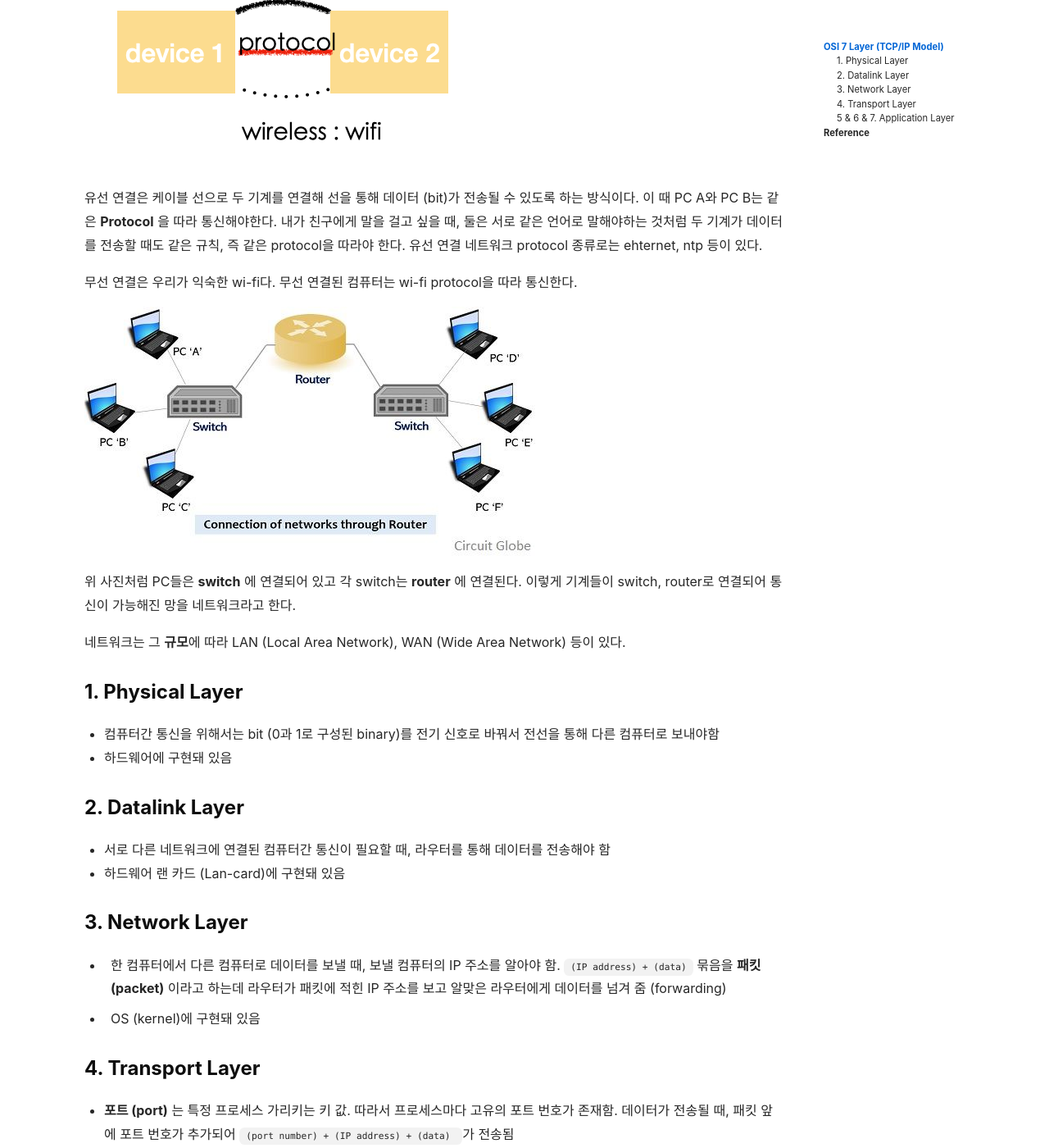
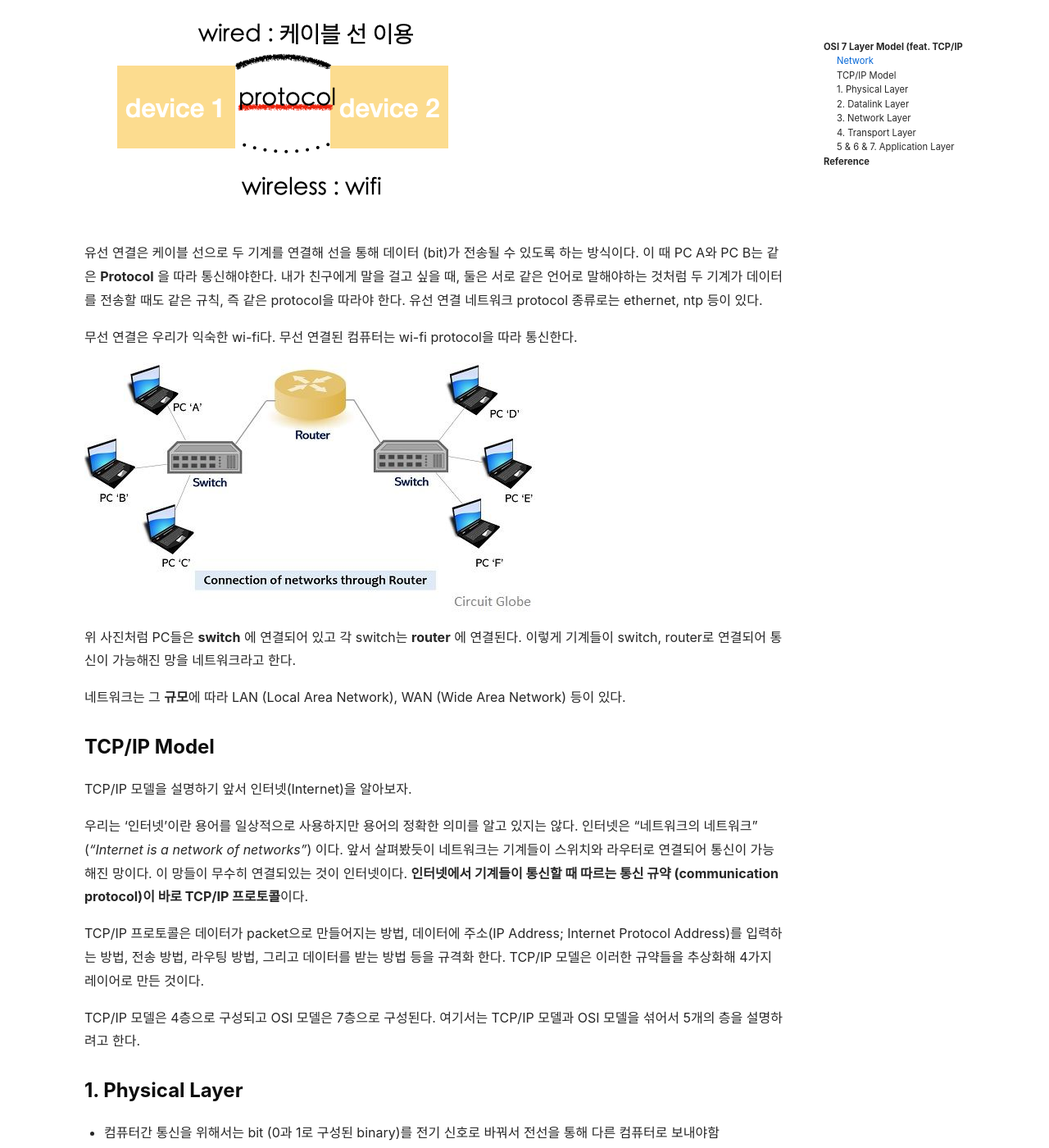
Before and after one commit to ChristinaROK/ChristinaROK.github.io, a Jekyll site: the page built from _posts/2021-08-20-osi7layer.md, in a window 1280 px wide and 1400 px high, scrolled down 685 px. Shown: the whole window at 82% size. Built offline with Jekyll 4.4.1, drawn with Linux system fonts in a browser that asks for light colours; nearby versions of some CDN libraries; some of the changed text lies outside the part shown.

Commit message:
Developing

```diff
--- a/_posts/2021-08-20-osi7layer.md
+++ b/_posts/2021-08-20-osi7layer.md
@@ -8,11 +8,13 @@
 
 ---
 
-## OSI 7 Layer (TCP/IP Model)
+## OSI 7 Layer Model (feat. TCP/IP Model)
 
 > 나와 친구가 팀플을 하기로 했다. 내 컴퓨터에서 작성한 PPT 파일를 친구 컴퓨터로 넘겨주어야 할 때, 내 컴퓨터와 친구 컴퓨터는 "통신"을 해야한다. 즉, "통신"이란 여러 기계 (device)들이 데이터를 주고 받는 것을 말한다. 데이터를 주고 받는 통신 과정을 크게 7단계로 추상화한 모델이 바로 OSI(Open Systems Interconnection)다.
 
-본격적으로 OSI의 각 레이어를 알아보기 앞서 **네트워크 (Network)**가 무엇인지 간단히 알아보자.
+### Network
+
+OSI의 각 레이어를 알아보기 앞서 **네트워크 (Network)**가 무엇인지 간단히 알아보자.
 
 네트워크는 여러 기계들이 서로 데이터를 전송할 수 있도록 연결한 망이다.
 
@@ -20,7 +22,7 @@
 
 ![](/assets/device_network.png)
 
-유선 연결은 케이블 선으로 두 기계를 연결해 선을 통해 데이터 (bit)가 전송될 수 있도록 하는 방식이다. 이 때 PC A와 PC B는 같은 **Protocol** 을 따라 통신해야한다. 내가 친구에게 말을 걸고 싶을 때, 둘은 서로 같은 언어로 말해야하는 것처럼 두 기계가 데이터를 전송할 때도 같은 규칙, 즉 같은 protocol을 따라야 한다. 유선 연결 네트워크 protocol 종류로는 ehternet, ntp 등이 있다.
+유선 연결은 케이블 선으로 두 기계를 연결해 선을 통해 데이터 (bit)가 전송될 수 있도록 하는 방식이다. 이 때 PC A와 PC B는 같은 **Protocol** 을 따라 통신해야한다. 내가 친구에게 말을 걸고 싶을 때, 둘은 서로 같은 언어로 말해야하는 것처럼 두 기계가 데이터를 전송할 때도 같은 규칙, 즉 같은 protocol을 따라야 한다. 유선 연결 네트워크 protocol 종류로는 ethernet, ntp 등이 있다.
 
 무선 연결은 우리가 익숙한 wi-fi다. 무선 연결된 컴퓨터는 wi-fi protocol을 따라 통신한다.
 
@@ -30,9 +32,15 @@
 
 네트워크는 그 **규모**에 따라 LAN (Local Area Network), WAN (Wide Area Network) 등이 있다.
 
+### TCP/IP Model
 
+TCP/IP 모델을 설명하기 앞서 인터넷(Internet)을 알아보자.
 
+우리는 '인터넷'이란 용어를 일상적으로 사용하지만 용어의 정확한 의미를 알고 있지는 않다. 인터넷은 "네트워크의 네트워크" (*"Internet is a network of networks"*) 이다. 앞서 살펴봤듯이 네트워크는 기계들이 스위치와 라우터로 연결되어 통신이 가능해진 망이다. 이 망들이 무수히 연결되있는 것이 인터넷이다. **인터넷에서 기계들이 통신할 때 따르는 통신 규약 (communication protocol)이 바로 TCP/IP 프로토콜**이다.
 
+TCP/IP 프로토콜은 데이터가 packet으로 만들어지는 방법, 데이터에 주소(IP Address; Internet Protocol Address)를 입력하는 방법, 전송 방법, 라우팅 방법, 그리고 데이터를 받는 방법 등을 규격화 한다. TCP/IP 모델은 이러한 규약들을 추상화해 4가지 레이어로 만든 것이다.
+
+TCP/IP 모델은 4층으로 구성되고 OSI 모델은 7층으로 구성된다. 여기서는 TCP/IP 모델과 OSI 모델을 섞어서 5개의 층을 설명하려고 한다.
 
 ### 1. Physical Layer
 
@@ -66,4 +74,5 @@
 ## Reference
 
 1. [router switch image](https://circuitglobe.com/difference-between-router-and-switch.html)
-2.
+2. [wiki TCP/IP](https://en.wikipedia.org/wiki/Internet_protocol_suite)
+3.
```
